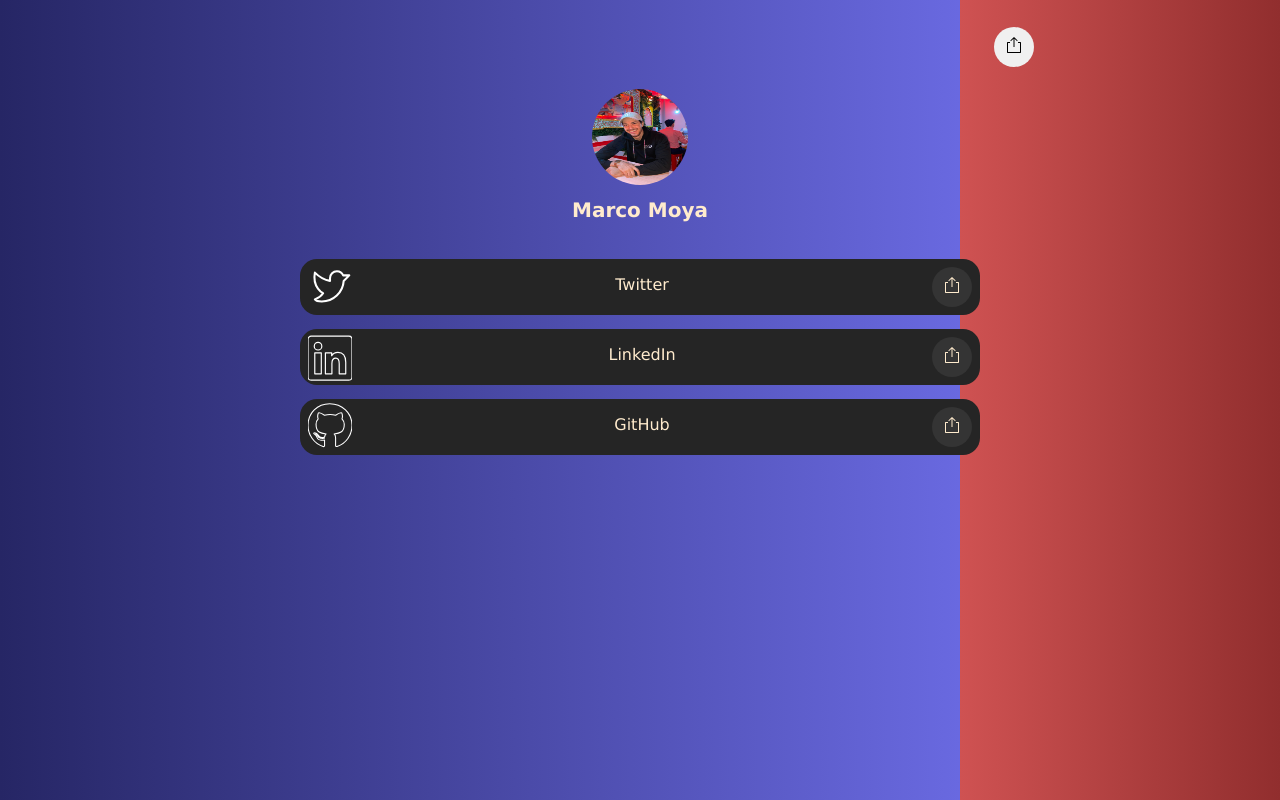
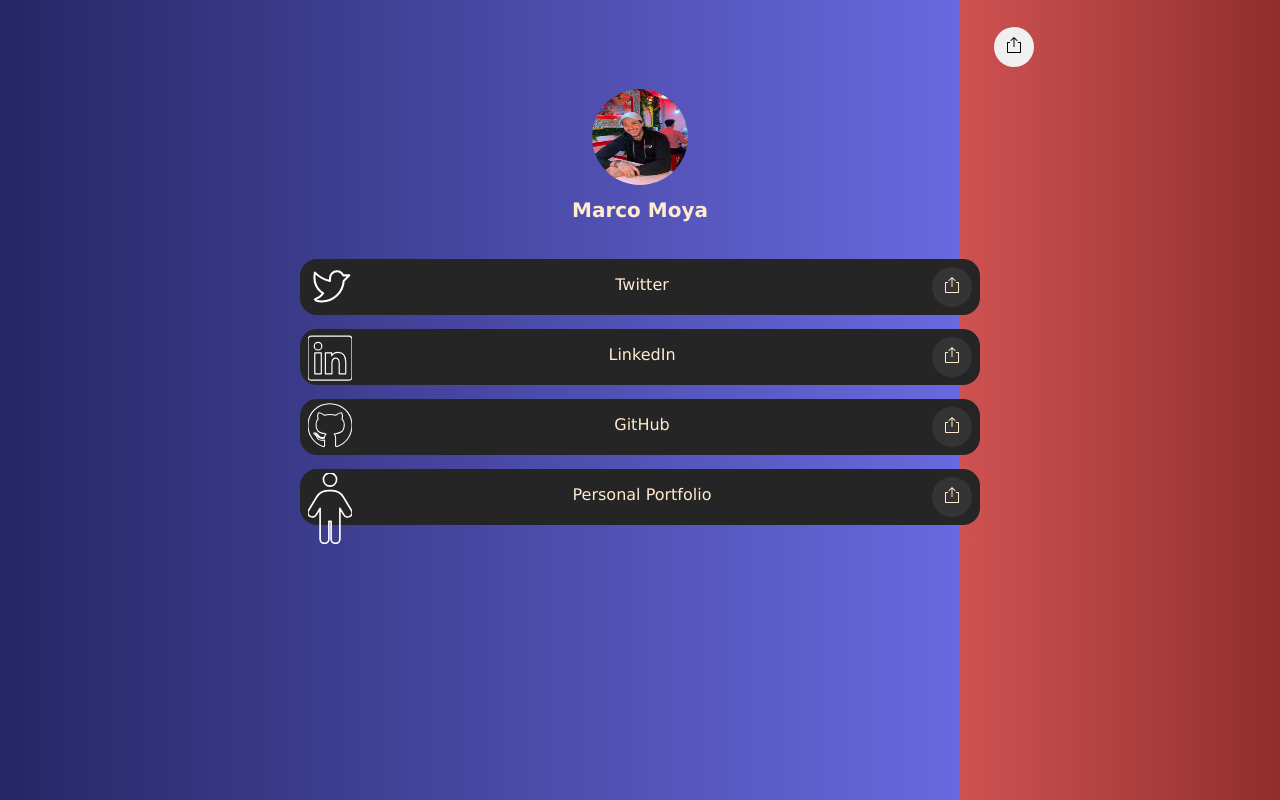
Before and after one commit to MarcoMoya1/linktree-clone, a plain HTML site: page index.html in a window 1280 px wide. Drawn offline with Linux system fonts and the light colour scheme.

Commit message:
personal portolio link added

```diff
--- a/index.html
+++ b/index.html
@@ -52,6 +52,17 @@
 
             </div>
         </a>
+
+        <a class="tile" href="https://marcomoya1.github.io/Personal-Portfolio/">
+            <div class="icon">
+                <svg xmlns="http://www.w3.org/2000/svg" viewBox="0 0 320 512"><!--! Font Awesome Pro 6.2.1 by @fontawesome - https://fontawesome.com License - https://fontawesome.com/license (Commercial License) Copyright 2022 Fonticons, Inc. --><path d="M208 48c0 26.5-21.5 48-48 48s-48-21.5-48-48s21.5-48 48-48s48 21.5 48 48zM152 352V480c0 17.7-14.3 32-32 32s-32-14.3-32-32V256.9L59.4 304.5c-9.1 15.1-28.8 20-43.9 10.9s-20-28.8-10.9-43.9l58.3-97c17.4-28.9 48.6-46.6 82.3-46.6h29.7c33.7 0 64.9 17.7 82.3 46.6l58.3 97c9.1 15.1 4.2 34.8-10.9 43.9s-34.8 4.2-43.9-10.9L232 256.9V480c0 17.7-14.3 32-32 32s-32-14.3-32-32V352H152z" fill="none" stroke="white" stroke-linecap="round" stroke-linejoin="round" stroke-width="12"/></svg>
+            </div>
+            <p>Personal Portfolio</p>
+            <div class="tile-share-button" link="https://marcomoya1.github.io/Personal-Portfolio/">
+                <svg width="16" height="16" viewBox="0 0 16 16" enable-background="new 0 0 24 24" class="sc-gKsewC iPWGYb"><path fill-rule="evenodd" clip-rule="evenodd" d="M10.6464 3.85347L11 4.20702L11.7071 3.49992L11.3536 3.14636L8.35355 0.146362H7.64645L4.64645 3.14636L4.29289 3.49992L5 4.20702L5.35355 3.85347L7.5 1.70702V9.49992V9.99992H8.5V9.49992V1.70702L10.6464 3.85347ZM1 5.49994L1.5 4.99994H4V5.99994H2V14.9999H14V5.99994H12V4.99994H14.5L15 5.49994V15.4999L14.5 15.9999H1.5L1 15.4999V5.49994Z" fill="currentColor"></path></svg>
+
+            </div>
+        </a>
     </div>
 
 </body>
```
